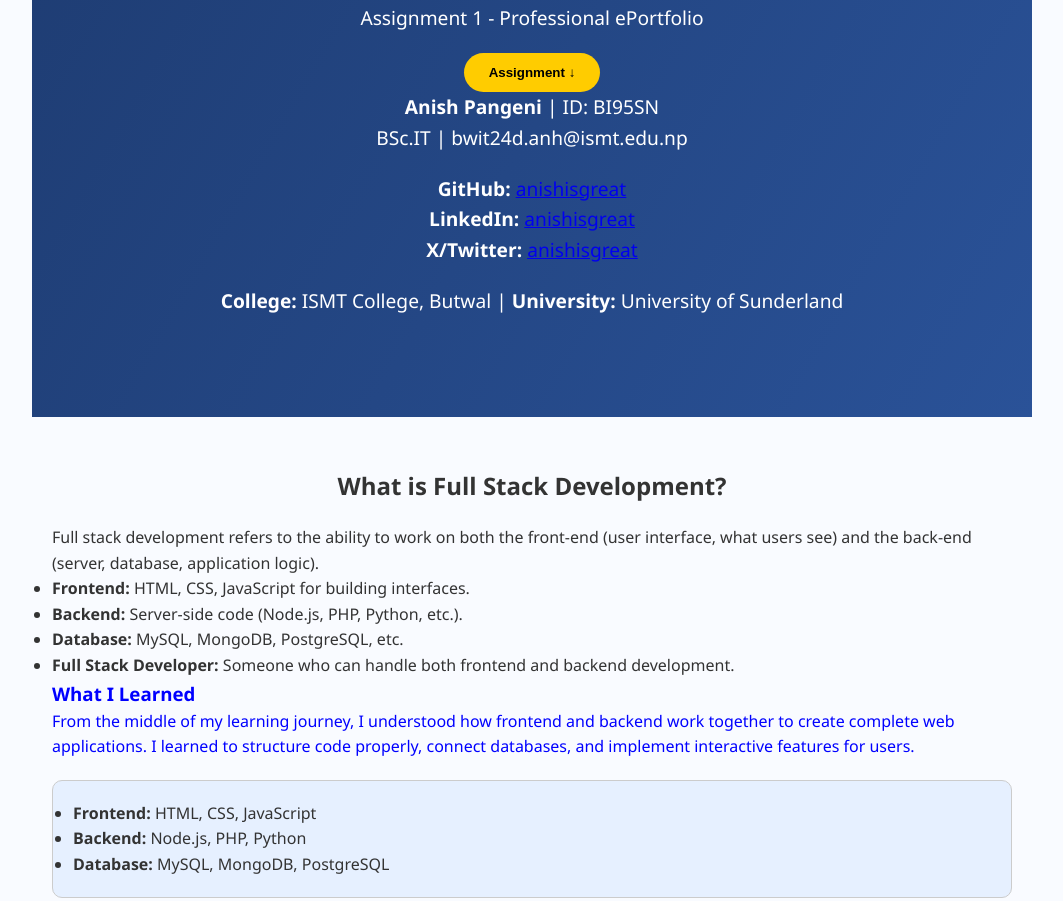
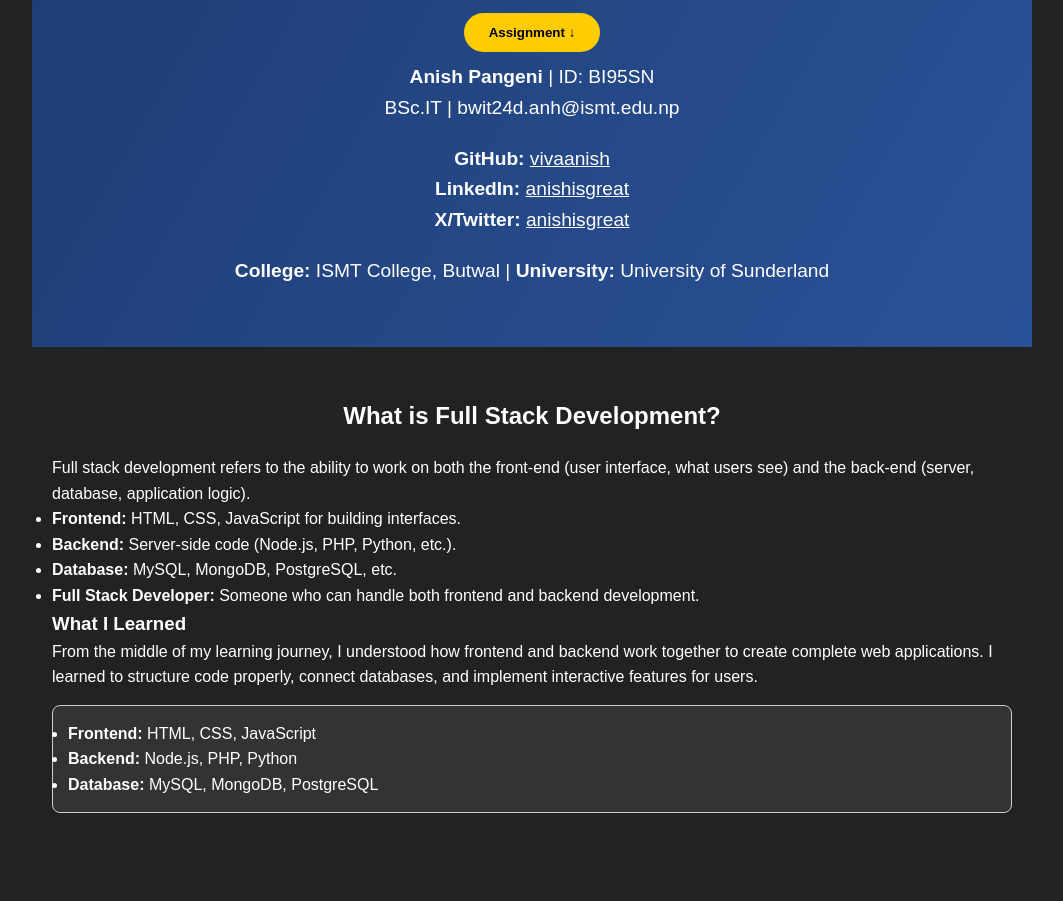
Before and after one commit to vivaanish/CET138-Full-Stack-Development-ANISH-PANGENI-BI95SN-, a plain HTML site: page index.html in a window 1280 px wide. Shown: the part 212-1113 px from the top of the page, without its empty margins (108-1171 px from the left). Drawn offline with Linux system fonts and the light colour scheme.

Commit message:
index.html

```diff
--- a/index.html
+++ b/index.html
@@ -6,6 +6,16 @@
   <title>Full Stack Development Portfolio</title>
   <link rel="stylesheet" href="style.css">
   <script defer src="script.js"></script>
+  <style>
+    body { background-color: #222; color: #fff; font-family: Arial, sans-serif; }
+    a { color: #fff; text-decoration: underline; }
+    a:hover { color: #ccc; }
+    .demo-box { background: #333; padding: 15px; border-radius: 8px; margin-top: 15px; }
+    h2, h3 { color: #fff; }
+    .hero { text-align: center; padding: 40px 20px; }
+    .student-info, .student-links, .affiliations { margin-top: 10px; }
+    footer { text-align: center; padding: 20px; background: #111; }
+  </style>
 </head>
 <body>
   <header>
@@ -29,7 +39,7 @@
       BSc.IT | bwit24d.anh@ismt.edu.np
     </p>
     <p class="student-links">
-      <b>GitHub:</b> <a href="https://github.com/anishisgreat" target="_blank">anishisgreat</a><br>
+      <b>GitHub:</b> <a href="https://github.com/vivaanish" target="_blank">vivaanish</a><br>
       <b>LinkedIn:</b> <a href="https://www.linkedin.com/in/anishisgreat" target="_blank">anishisgreat</a><br>
       <b>X/Twitter:</b> <a href="https://x.com/anishisgreat" target="_blank">anishisgreat</a>
     </p>
@@ -51,8 +61,8 @@
         <li><strong>Full Stack Developer:</strong> Someone who can handle both frontend and backend development.</li>
     </ul>
 
-    <h3 style="color: blue;">What I Learned</h3>
-    <p style="color: blue;">
+    <h3>What I Learned</h3>
+    <p>
         From the middle of my learning journey, I understood how frontend and backend work together
         to create complete web applications. I learned to structure code properly, connect databases,
         and implement interactive features for users.
```
